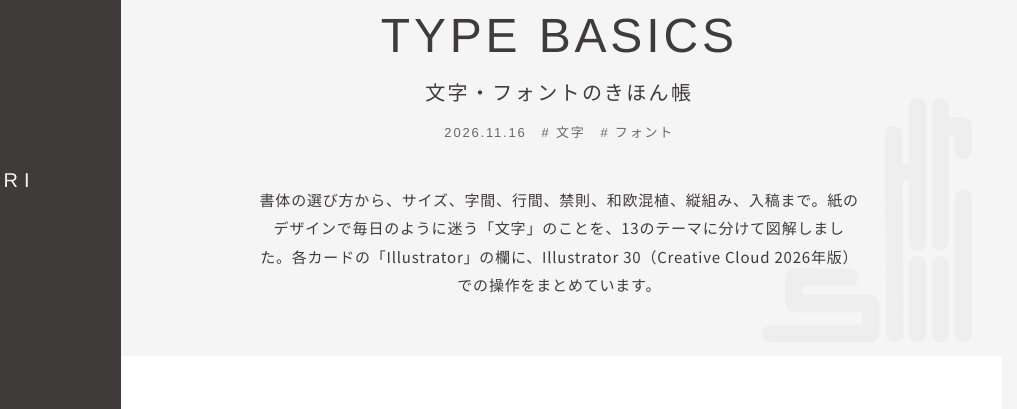
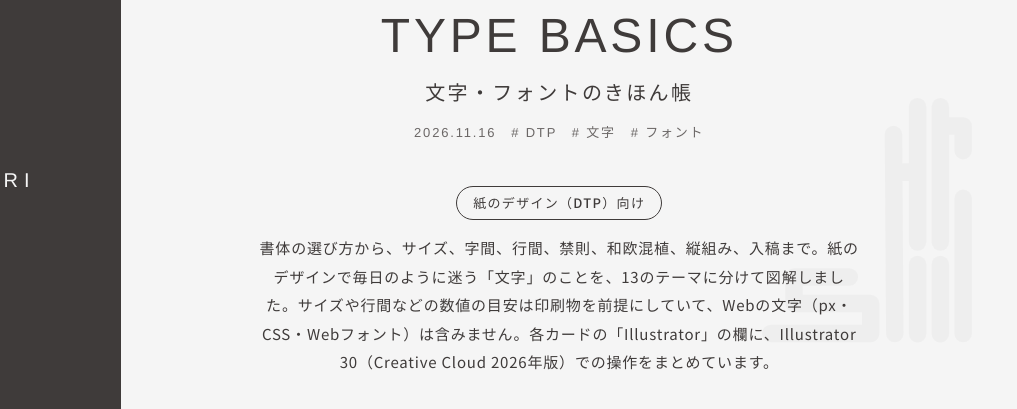
Before and after one commit to Shuri2525/shuri-portfolio, a plain HTML site: page note/type-basics.html in a window 1280 px wide. Shown: the part 282-691 px from the top of the page, 263-1280 px from the left. Drawn offline with Linux system fonts and the light colour scheme; a web font is replaced by a local one.

Commit message:
文字・フォントのきほん帳をDTP向けの内容に更新
Co-Authored-By: Claude Opus 5.5 <noreply@anthropic.com>

```diff
--- a/note/type-basics.html
+++ b/note/type-basics.html
@@ -4,10 +4,10 @@
 <meta charset="utf-8">
 <meta name="viewport" content="width=device-width, initial-scale=1">
 <title>文字・フォントのきほん帳 | HIDAKA SHURI</title>
-<meta name="description" content="デザイナーのための文字とフォントの基本13のこと。書体の選び方、サイズと単位、字間・行間、禁則と約物、和欧混植、縦組み、入稿まで。Illustratorでの操作も一緒にまとめました。">
+<meta name="description" content="紙のデザイン（DTP）向け、文字とフォントの基本13のこと。書体の選び方、サイズと単位、字間・行間、禁則と約物、和欧混植、縦組み、入稿まで。Illustratorでの操作も一緒にまとめました。">
 <link rel="canonical" href="https://shuri2525.github.io/shuri-portfolio/note/type-basics.html">
 <meta property="og:title" content="TYPE BASICS | HIDAKA SHURI">
-<meta property="og:description" content="デザイナーのための文字とフォントの基本13のこと">
+<meta property="og:description" content="紙のデザイン（DTP）向け、文字とフォントの基本13のこと">
 <meta property="og:type" content="article">
 <meta property="og:url" content="https://shuri2525.github.io/shuri-portfolio/note/type-basics.html">
 <meta property="og:image" content="https://shuri2525.github.io/shuri-portfolio/assets/works/note/05/hero.jpg">
@@ -172,6 +172,7 @@ i.d-c,i.d-m,i.d-y,i.d-k{display:inline-block;width:9px;height:9px;border-radius:
 .back-btn:hover{opacity:.8}
 .back-btn .en{font-family:var(--font-en);font-size:14px;letter-spacing:.14em}
 .back-btn .ja{font-size:11px;letter-spacing:.1em;opacity:.8}
+.lede .scope{display:block;width:max-content;margin:0 auto 14px;font-size:13px;font-weight:500;letter-spacing:.1em;border:1px solid var(--color-dark);border-radius:999px;padding:4px 16px}
 .mn{font-family:"Noto Serif JP","Noto Serif CJK JP","Hiragino Mincho ProN","Yu Mincho",serif}.gt{font-family:"Noto Sans JP",sans-serif}.mr{font-family:"Zen Maru Gothic","Hiragino Maru Gothic ProN","Noto Sans JP",sans-serif}.es{font-family:"Noto Serif JP",Georgia,"Times New Roman",serif}.ea{font-family:"Avenir Next","Avenir","Helvetica Neue",Arial,sans-serif}
 .cd{font-family:ui-monospace,"SF Mono",Menlo,Consolas,monospace;font-weight:500}
 .card code{font-family:ui-monospace,"SF Mono",Menlo,Consolas,monospace;font-size:.88em;background:#f1efee;padding:1px 5px;border-radius:3px;word-break:break-all}
@@ -245,8 +246,8 @@ i.d-c,i.d-m,i.d-y,i.d-k{display:inline-block;width:9px;height:9px;border-radius:
     <p class="page-label">NOTE</p>
     <h1 class="page-title">TYPE BASICS</h1>
     <p class="page-sub">文字・フォントのきほん帳</p>
-    <p class="page-date">2026.11.16　# 文字　# フォント</p>
-    <p class="lede">書体の選び方から、サイズ、字間、行間、禁則、和欧混植、縦組み、入稿まで。紙のデザインで毎日のように迷う「文字」のことを、13のテーマに分けて図解しました。各カードの「Illustrator」の欄に、Illustrator 30（Creative Cloud 2026年版）での操作をまとめています。</p>
+    <p class="page-date">2026.11.16　# DTP　# 文字　# フォント</p>
+    <p class="lede"><b class="scope">紙のデザイン（DTP）向け</b>書体の選び方から、サイズ、字間、行間、禁則、和欧混植、縦組み、入稿まで。紙のデザインで毎日のように迷う「文字」のことを、13のテーマに分けて図解しました。サイズや行間などの数値の目安は印刷物を前提にしていて、Webの文字（px・CSS・Webフォント）は含みません。各カードの「Illustrator」の欄に、Illustrator 30（Creative Cloud 2026年版）での操作をまとめています。</p>
   </div>
 
   <div class="band">
```
Also changed, not shown: assets/works/note/05/hero.jpg.
